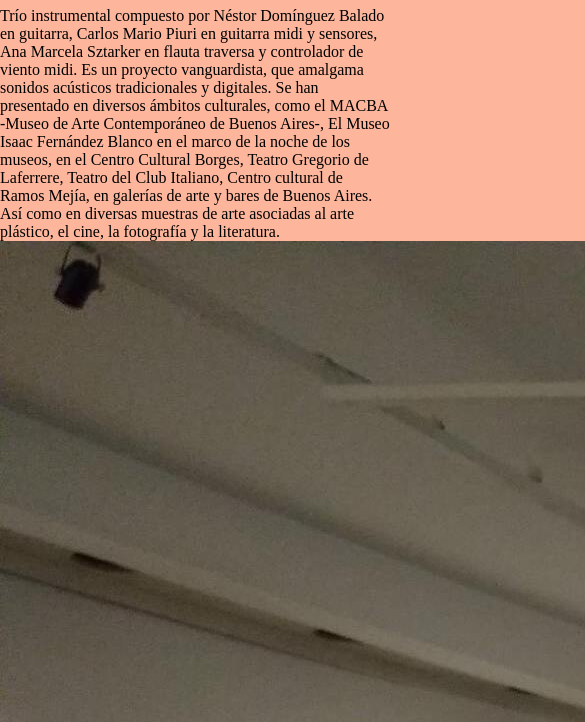
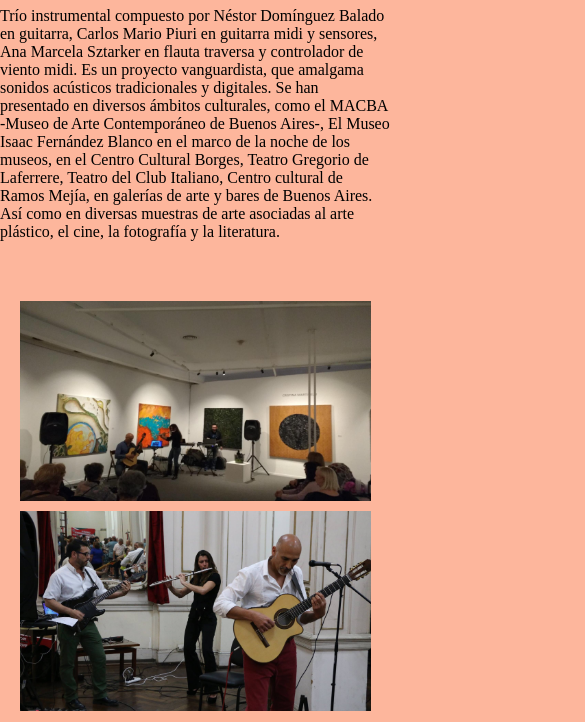
Before and after one commit to santidomi/Proyecto-sass, a website: page nosotros.html in a window 390 px wide. Shown: the part 43-765 px from the top of the page, 585 px wide, since content can reach past the window. Drawn offline with Linux system fonts and the light colour scheme.

Commit message:
agrego title´s

```diff
--- a/scss/_body.scss
+++ b/scss/_body.scss
@@ -33,14 +33,61 @@ body{
     color: white;
 }
 
+.container-img{
+    width: 100%;
+    max-width: 1100px;
+    margin: auto;
+    margin-top: 60px;
+    margin-bottom: 60px;
+    display: grid;
+    grid-template-columns: repeat(3, 1fr);
+    grid-template-rows: 250px;
+    grid-gap: 30px;
+}
+.container-img .box-img figure{
+    width: 100%;
+    height: 100%;
+}
+.container-img .box-img img{
+    width: 100%;
+    height: 100%;
+    object-fit: cover;
+}
+.container-img .box-img:nth-child(1){
+    grid-column-start: span 2;
+}
+.container-img .box-img:nth-child(4){
+    grid-row-start: span 2;
+}
+@media screen and (max-width:800px){
+    .container-img{
+        width: 95%;
+        grid-template-columns: repeat(2, 1fr);
+        grid-gap: 10px;
+        grid-template-rows: 200px;
+    }
+    .container-img .box-img:nth-child(1){
+        grid-column-start: span 1;
+    }
+}
+@media screen and (max-width:500px){
+    .container-img{
+        width: 90%;
+        grid-template-columns: repeat(1, 1fr);
+    }
+    .container-img .box-img img{
+        height: 200px;
+    }
+}
+
 /* Stylo spotify-youtube*/
 .playlist {
     display: flex;
     width: auto;
     justify-content: center;
     flex-wrap: wrap;
-    padding: 10px;
-    margin: 10px;
+    padding: 40px;
+    margin: 5px;
 
 }
 
```
Also changed, not shown: contacto.html (+1 -1 lines), entrevistas.html (+1 -1 lines), css/style.css, 1 other file.
